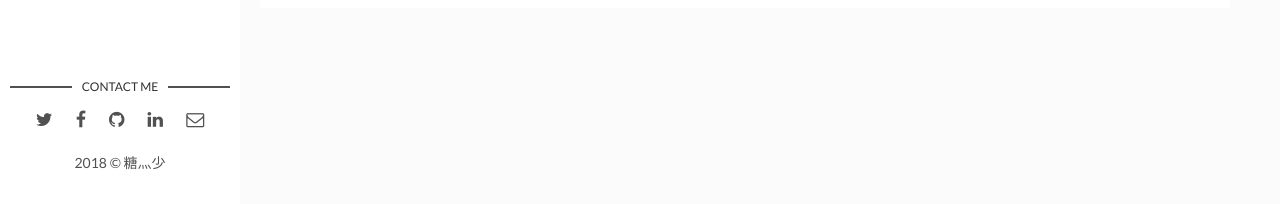
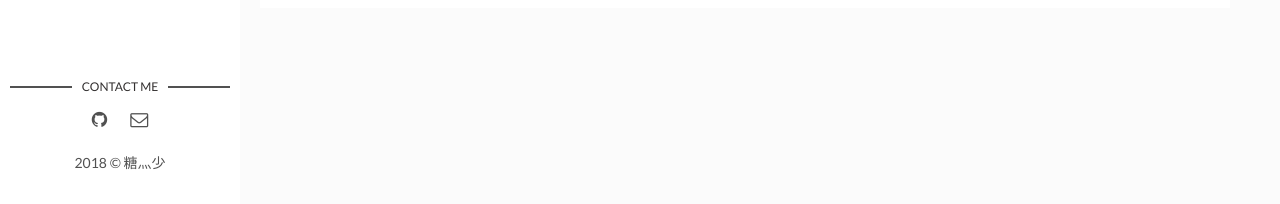
Before and after one commit to weijiyang/weijiyang.github.io, a Jekyll site: the page built from _posts/2017-04-06-welcome-to-jekyll.markdown, in a window 1280 px wide. Shown: the part 693-897 px from the top of the page. Built offline with Jekyll 4.4.1, drawn with Linux system fonts in a browser that asks for light colours; comment, search, counter and statistics services are not loaded.

```diff
--- a/_layouts/main.html
+++ b/_layouts/main.html
@@ -16,7 +16,7 @@
     <section class="contact">
       <h3 class="contact-title">Contact me</h3>
       <ul>
-        {% if site.social-twitter %}
+        <!-- {% if site.social-twitter %}
           <li><a href="https://twitter.com/{{ site.social-twitter }}" target="_blank"><i class="fa fa-twitter" aria-hidden="true"></i></a></li>
         {% else %}
           <li><a href="https://twitter.com/artemsheludko_" target="_blank"><i class="fa fa-twitter" aria-hidden="true"></i></a></li>
@@ -25,17 +25,17 @@
           <li><a href="https://facebook.com/{{ site.social-facebook }}" target="_blank"><i class="fa fa-facebook" aria-hidden="true"></i></a></li>
         {% else %}
           <li><a href="https://facebook.com/" target="_blank"><i class="fa fa-facebook" aria-hidden="true"></i></a></li>
-        {% endif %}
+        {% endif %} -->
         {% if site.social-github %}
           <li class="github"><a href="http://github.com/{{site.social-github}}" target="_blank"><i class="fa fa-github"></i></a></li>
         {% else %}
           <li class="github"><a href="http://github.com/" target="_blank"><i class="fa fa-github" aria-hidden="true"></i></a></li>
         {% endif %}
-        {% if site.social-linkedin %}
+       <!--  {% if site.social-linkedin %}
           <li class="linkedin"><a href="https://in.linkedin.com/in/{{site.social-linkedin}}" target="_blank"><i class="fa fa-linkedin"></i></a></li>
         {% else %}
           <li class="linkedin"><a href="https://in.linkedin.com/" target="_blank"><i class="fa fa-linkedin" aria-hidden="true"></i></a></li>
-        {% endif %}
+        {% endif %} -->
         {% if site.social-email %}
           <li class="email"><a href="mailto:{{site.social-email}}"><i class="fa fa-envelope-o"></i></a></li>
         {% else %}
--- a/_layouts/post.html
+++ b/_layouts/post.html
@@ -22,9 +22,9 @@
       {{content | markdownify}}
       <div class="page-footer">
         <div class="page-share">
-          <a href="https://twitter.com/intent/tweet?text={{ page.title }}&url={{ site.url }}{{ page.url }}" title="Share on Twitter" rel="nofollow" target="_blank">Twitter</a>
-          <a href="https://facebook.com/sharer.php?u={{ site.url }}{{ page.url }}" title="Share on Facebook" rel="nofollow" target="_blank">Facebook</a>
-          <a href="https://plus.google.com/share?url={{ site.url }}{{ page.url }}" title="Share on Google+" rel="nofollow" target="_blank">Google+</a>
+          <a href="javascript:;" title="Share on Twitter" rel="nofollow" target="_blank">Twitter</a>
+          <a href="javascript:;" rel="nofollow" target="_blank">Facebook</a>
+          <a href="javascript:;" rel="nofollow" target="_blank">Google+</a>
         </div>
         <div class="page-tag">
           {% for tag in page.tags %}
```
Also changed, not shown: assets/img/favicon/apple-touch-icon-144x144.png, assets/img/favicon/apple-touch-icon-72x72.png, assets/img/favicon/apple-touch-icon.png, assets/img/favicon/favicon.ico.
